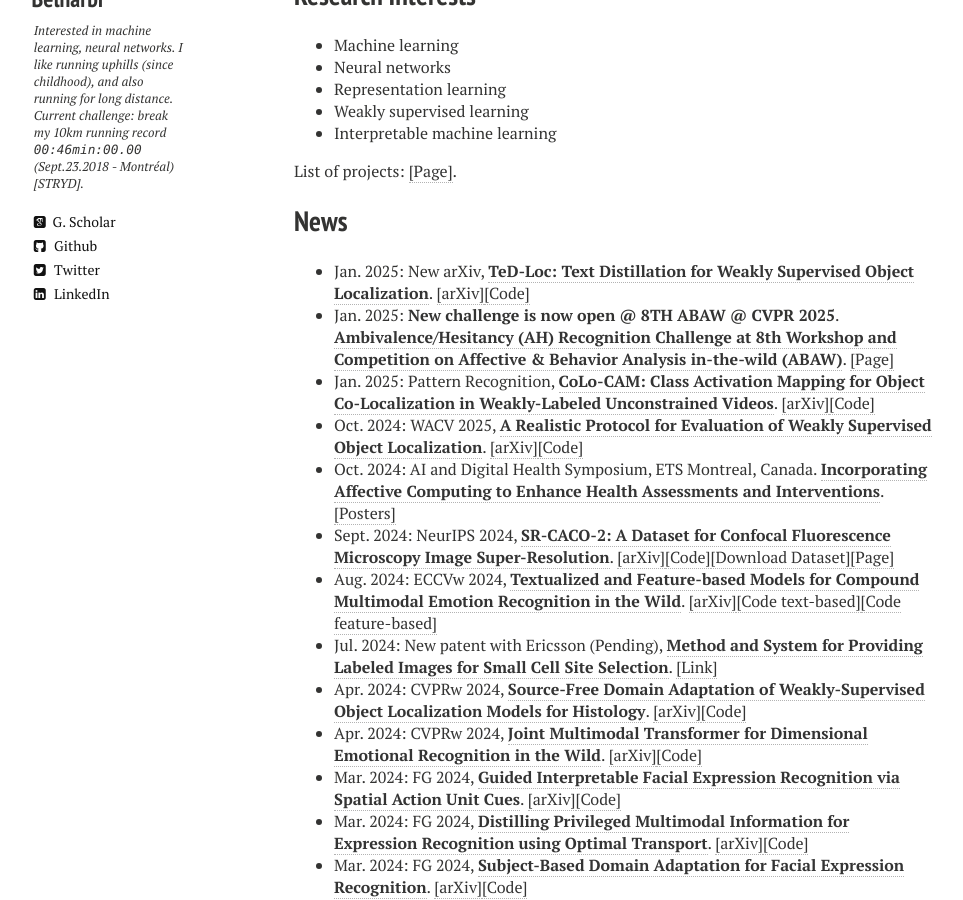
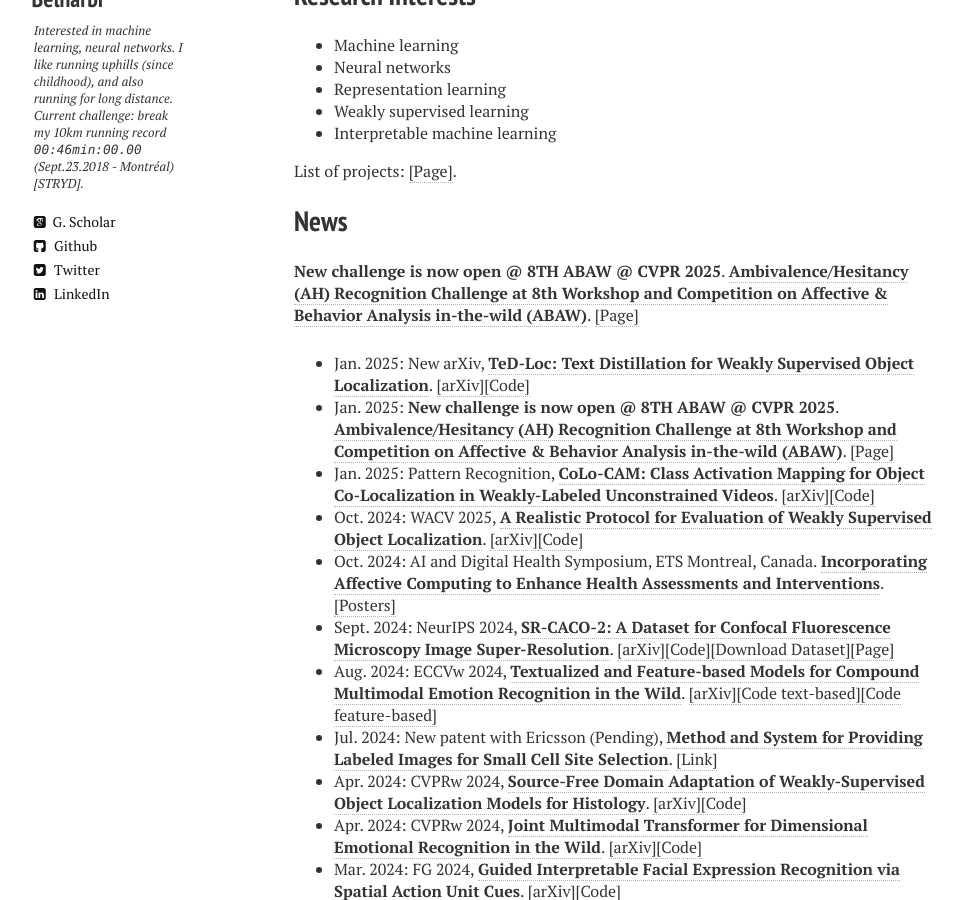
Before and after one commit to sbelharbi/sbelharbi.github.io, a Jekyll site: the page built from index.md, in a window 1280 px wide and 900 px high, scrolled down 1290 px. Shown: the whole window, without its empty margins (26-989 px from the left). Built offline with Jekyll 4.4.1, drawn with Linux system fonts in a browser that asks for light colours; nearby versions of some CDN libraries.

Commit message:
AH challenge

```diff
--- a/index.md
+++ b/index.md
@@ -13,6 +13,8 @@
 
 
 
+
+
 ## Research Interests
 * Machine learning
 * Neural networks
@@ -24,6 +26,10 @@
 
 
 ## News
+
+**New challenge is now open @ 8TH ABAW @ CVPR 2025**. [**Ambivalence/Hesitancy (AH) Recognition Challenge at 8th Workshop and Competition on Affective & Behavior Analysis in-the-wild (ABAW)**](https://affective-behavior-analysis-in-the-wild.github.io/8th/#counts3). <a href="https://affective-behavior-analysis-in-the-wild.github.io/8th/#counts3">[Page]</a>
+
+
 * Jan. 2025: New arXiv, [**TeD-Loc: Text Distillation for Weakly Supervised Object Localization**](https://arxiv.org/pdf/2501.12632). <a href="https://arxiv.org/pdf/2501.12632">[arXiv]</a><a href="https://github.com/shakeebmurtaza/TeDLOC">[Code]</a>
 * Jan. 2025: **New challenge is now open @ 8TH ABAW @ CVPR 2025**. [**Ambivalence/Hesitancy (AH) Recognition Challenge at 8th Workshop and Competition on Affective & Behavior Analysis in-the-wild (ABAW)**](https://affective-behavior-analysis-in-the-wild.github.io/8th/#counts3). <a href="https://affective-behavior-analysis-in-the-wild.github.io/8th/#counts3">[Page]</a>
 * Jan. 2025: Pattern Recognition, [**CoLo-CAM: Class Activation Mapping for Object Co-Localization in Weakly-Labeled Unconstrained Videos**](https://arxiv.org/pdf/2303.09044). <a href="https://arxiv.org/pdf/2303.09044">[arXiv]</a><a href="https://github.com/sbelharbi/colo-cam">[Code]</a>
```
